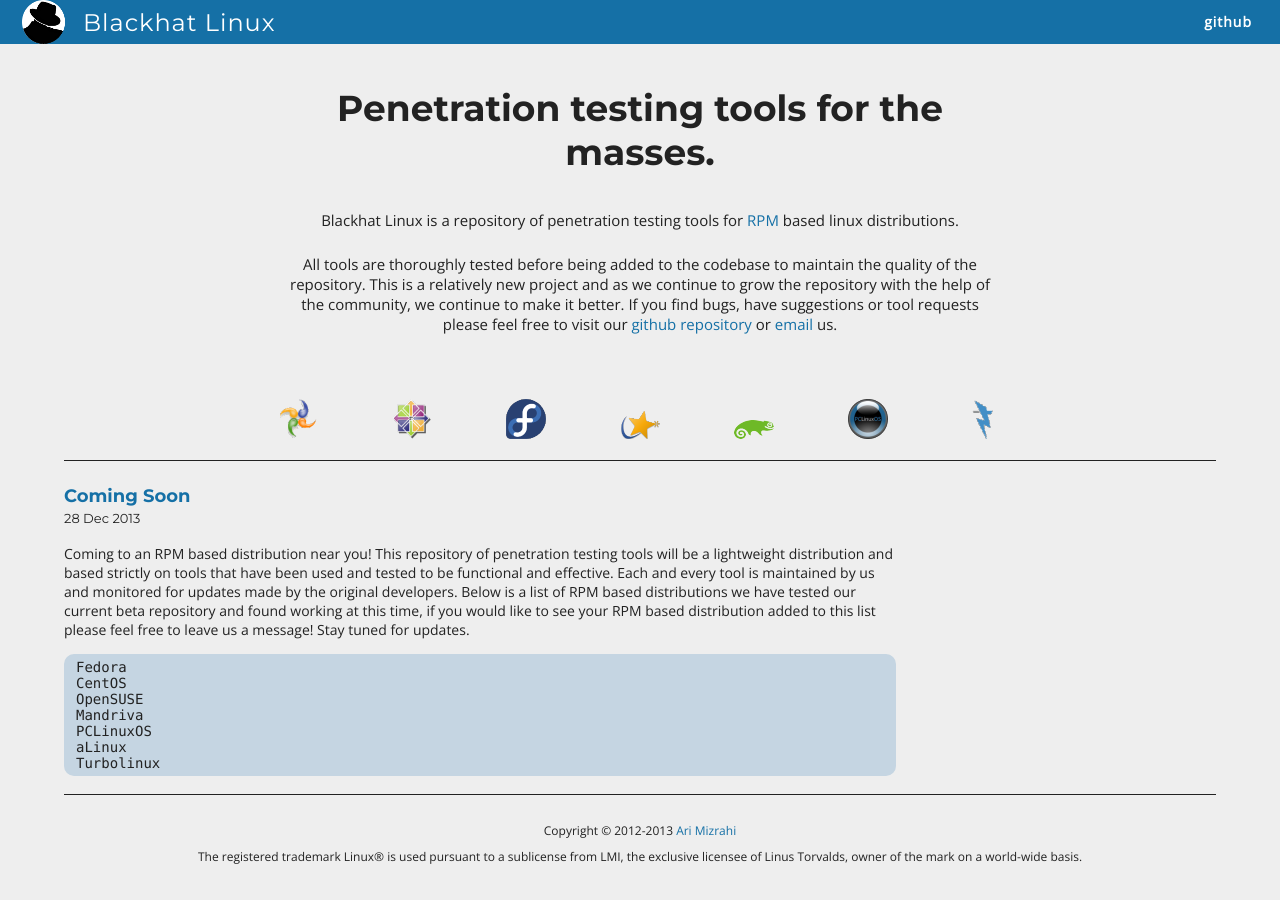
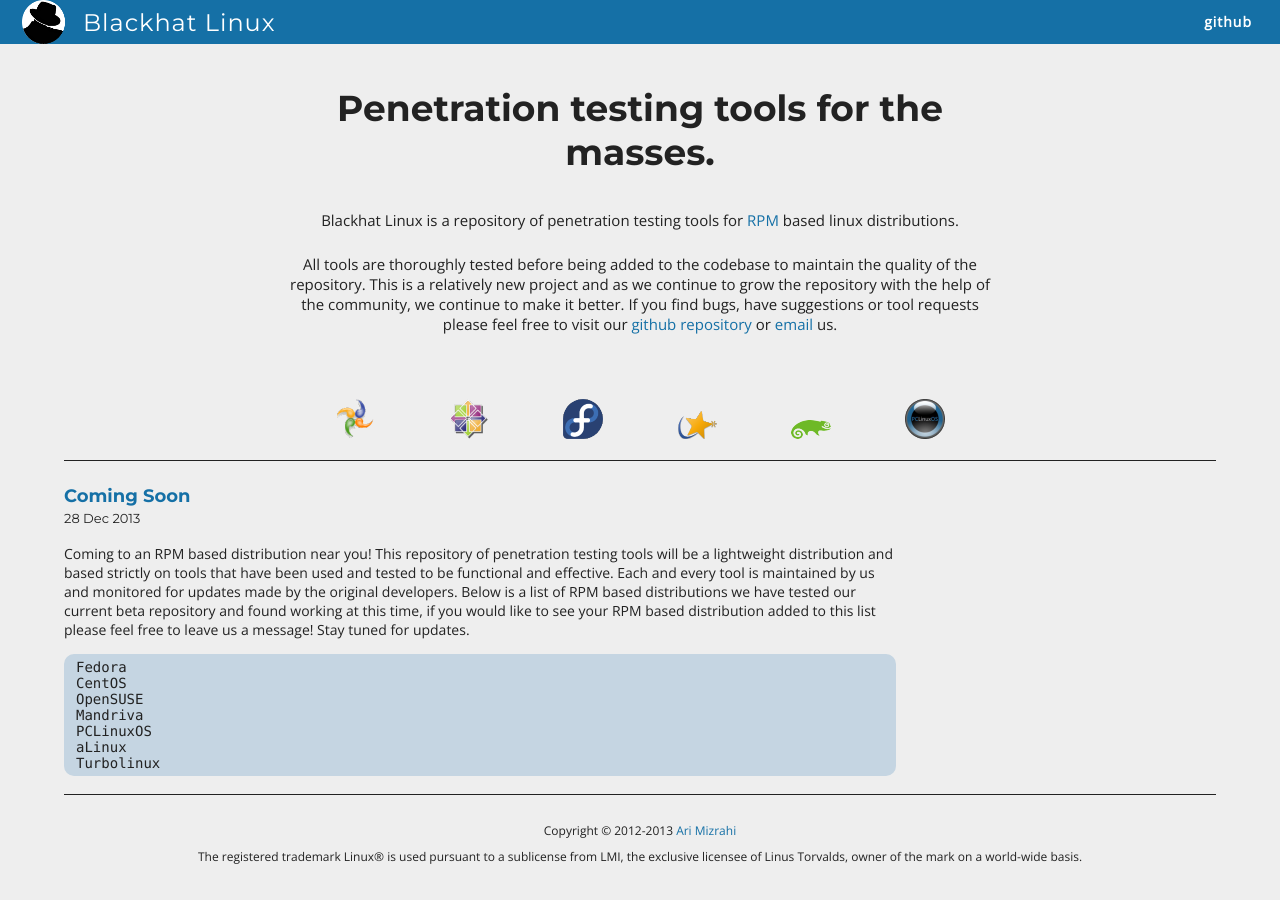
Before and after one commit to blackhatlinux/blackhatlinux-dot-org, a Jekyll site: the page built from index.html, in a window 1280 px wide. Built offline with Jekyll 4.4.1, drawn with Linux system fonts in a browser that asks for light colours; nearby versions of some CDN libraries; Markdown is read by kramdown in place of the engine named in the settings; the list of posts is cut into pages by our own code.

Commit message:
removed turbolinux from support and added links to logos

```diff
--- a/index.html
+++ b/index.html
@@ -9,13 +9,12 @@
   {% include heading.html %}
 
   <div id="logodistrorow">
-    <div id="logodistro"><img src="../assets/alinux-asset.png"></div>
-    <div id="logodistro"><img src="../assets/centos-asset.png"></div>
-    <div id="logodistro"><img src="../assets/fedora-asset.png"></div>
-    <div id="logodistro"><img src="../assets/mandriva-asset.png"></div>
-    <div id="logodistro"><img src="../assets/opensuse-asset.png"></div>
-    <div id="logodistro"><img src="../assets/pclinuxos-asset.png"></div>
-    <div id="logodistro"><img src="../assets/turbolinux-asset.png"></div>
+    <div id="logodistro"><a href="http://alinux.tv/"><img src="../assets/alinux-asset.png"></a></div>
+    <div id="logodistro"><a href="https://www.centos.org/"><img src="../assets/centos-asset.png"></a></div>
+    <div id="logodistro"><a href="https://fedoraproject.org/"><img src="../assets/fedora-asset.png"></a></div>
+    <div id="logodistro"><a href="https://www.mandriva.com/en/"><img src="../assets/mandriva-asset.png"></a></div>
+    <div id="logodistro"><a href="http://www.opensuse.org/en/"><img src="../assets/opensuse-asset.png"></a></div>
+    <div id="logodistro"><a href="http://www.pclinuxos.com/"><img src="../assets/pclinuxos-asset.png"></a></div>
   </div>
 
   <hr>
```
Also changed, not shown: assets/turbolinux-asset.png (deleted).
